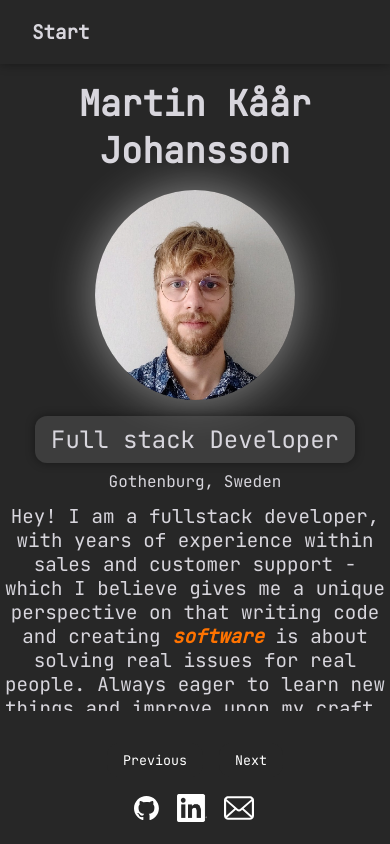
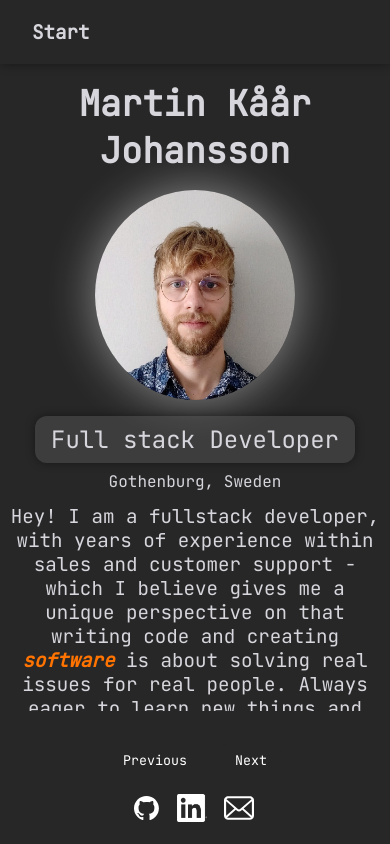
Before and after one commit to DefinitelyUnlikely/definitelyunlikely.github.io, a SvelteKit app in the folder portfolio/: page / in a window 390 px wide. Built offline with nearby package versions, Linux system fonts and the light colour scheme.

Commit message:
add some padding to mobile

```diff
--- a/portfolio/src/routes/+layout.svelte
+++ b/portfolio/src/routes/+layout.svelte
@@ -55,4 +55,11 @@
 	:global(.lighter-text) {
 		color: var(--text-color-secondary);
 	}
+
+	@media (max-width: 768px) {
+		:global(html, body) {
+			padding-left: 0.3rem;
+			padding-right: 0.3rem;
+		}
+	}
 </style>
```
